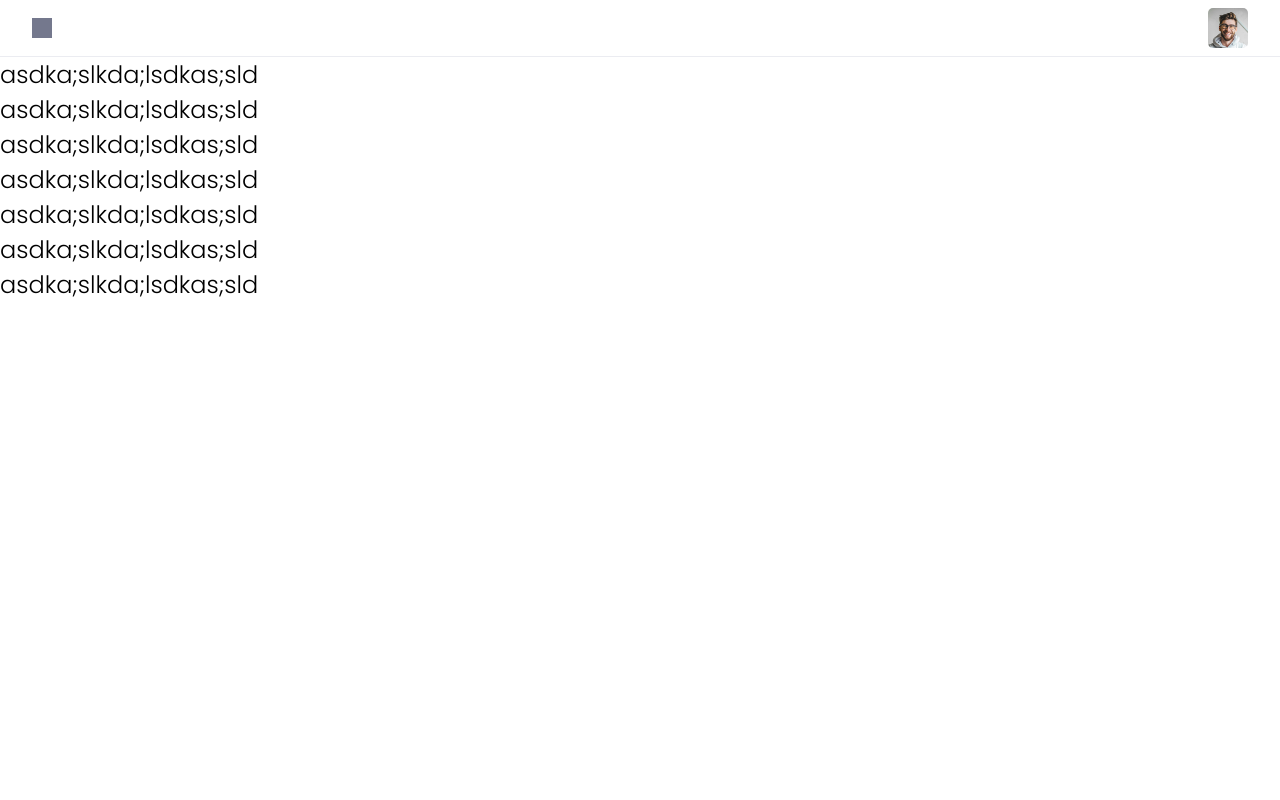
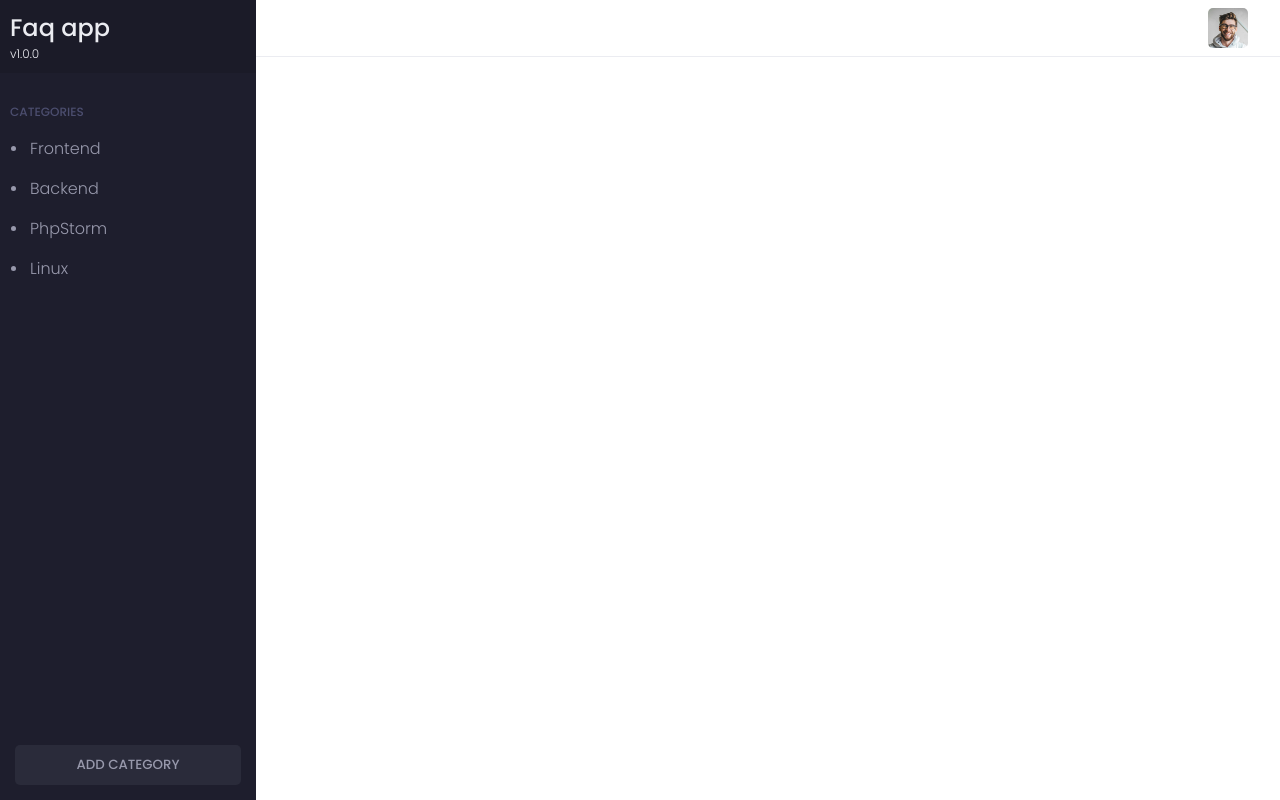
Before and after one commit to cenga93/faq-app, a Vue app in the folder client/: page / in a window 1280 px wide. Built offline with nearby package versions, Linux system fonts and the light colour scheme; grey boxes are pictures that could not be loaded.

Commit message:
Added drawer functionality and dummy content.

```diff
--- a/client/src/assets/scss/_vars.scss
+++ b/client/src/assets/scss/_vars.scss
@@ -11,3 +11,8 @@ $color-brand-7: #f8f8f8;
 $color-brand-8: #495057;
 $color-brand-9: #50cd89;
 $color-brand-10: #e8fff3;
+$color-brand-11: #1e1e2d;
+$color-brand-12: #1b1b28;
+$color-brand-13: #4c4e6f;
+$color-brand-14: #9899ac;
+$color-brand-15:#2a2b3a;
--- a/client/src/components/ui/Drawer.vue
+++ b/client/src/components/ui/Drawer.vue
@@ -1,11 +1,136 @@
 <template>
-     <h2>Drawer</h2>
+     <aside class="drawer drawer--active" :class="drawerIsActive && 'drawer--active'">
+          <div class="drawer__head">
+               <h2>Faq app</h2>
+               <p>v1.0.0</p>
+          </div>
+          <div class="drawer__body">
+               <p class="drawer__body__title">Categories</p>
+               <ul class="drawer__body__list">
+                    <li class="drawer__body__item">Frontend</li>
+                    <li class="drawer__body__item">Backend</li>
+                    <li class="drawer__body__item">PhpStorm</li>
+                    <li class="drawer__body__item">Linux</li>
+               </ul>
+          </div>
+          <div class="drawer__footer">
+               <button class="drawer__footer__button">Add category</button>
+          </div>
+     </aside>
 </template>
 
 <script>
+import { useStore } from 'vuex';
+import { computed } from 'vue';
+
 export default {
      name: 'Drawer',
+
+     setup() {
+          const store = useStore();
+
+          return {
+               drawerIsActive: computed(() => store.state.activeDrawer),
+          };
+     },
 };
 </script>
 
-<style scoped></style>
+<style scoped lang="scss">
+.drawer {
+     background-color: $color-brand-11;
+     position: fixed;
+     width: 256px;
+     top: 0;
+     left: 0;
+     bottom: 0;
+     transform: translateX(-100%);
+     transition: all 0.35s;
+     z-index: 1;
+
+     &--active {
+          transform: translateX(0);
+     }
+
+     &__head {
+          padding: 10px;
+          background-color: $color-brand-12;
+          color: $color-brand-2;
+
+          h2 {
+               font-weight: 500;
+          }
+
+          p {
+               font-size: 12px;
+          }
+     }
+
+     &__body {
+          &__title {
+               color: $color-brand-13;
+               padding: 30px 10px 10px;
+               text-transform: uppercase;
+               font-size: 12px;
+               font-weight: 500;
+          }
+
+          &__list {
+               padding: 0;
+          }
+
+          &__item {
+               position: relative;
+               color: $color-brand-14;
+               padding: 5px 30px 10px;
+               cursor: pointer;
+
+               &:after {
+                    content: '';
+                    position: absolute;
+                    top: 15px;
+                    left: 11px;
+                    width: 5px;
+                    height: 5px;
+                    background: $color-brand-14;
+                    border-radius: 10px;
+               }
+
+               &:hover {
+                    color: $color-brand-7;
+                    background: $color-brand-12;
+
+                    &:after {
+                         background: $color-brand-5;
+                    }
+               }
+          }
+     }
+
+     &__footer {
+          position: fixed;
+          left: 0;
+          right: 0;
+          bottom: 0;
+          padding: 15px;
+
+          &__button {
+               border-radius: 5px;
+               color: $color-brand-14;
+               font-weight: 500;
+               text-transform: uppercase;
+               border: none;
+               width: 100%;
+               padding: 10px 15px;
+               display: block;
+               background: $color-brand-15;
+               transition: all 0.3s;
+               cursor: pointer;
+
+               &:hover {
+                    color: #fff;
+               }
+          }
+     }
+}
+</style>
--- a/client/src/components/ui/Header.vue
+++ b/client/src/components/ui/Header.vue
@@ -1,7 +1,7 @@
 <template>
      <header class="header">
           <div class="header__contrainer">
-               <button class="header__toggler"></button>
+               <button class="header__toggler" @click="handleToggleClick"></button>
                <HeaderMenu />
           </div>
      </header>
@@ -9,10 +9,20 @@
 
 <script>
 import HeaderMenu from './HeaderMenu';
+import { useStore } from 'vuex';
 
 export default {
      name: 'Header',
      components: { HeaderMenu },
+     setup() {
+          const store = useStore();
+
+          const handleToggleClick = () => store.dispatch('openDrawer');
+
+          return {
+               handleToggleClick,
+          };
+     },
 };
 </script>
 
--- a/client/src/store/index.js
+++ b/client/src/store/index.js
@@ -1,8 +1,27 @@
 import { createStore } from 'vuex';
 
 export default createStore({
-     state: {},
-     mutations: {},
-     actions: {},
+     state: {
+          activeDrawer: false,
+          activeLayout: false,
+     },
+     mutations: {
+          openDrawer: (state) => {
+               state.activeDrawer = true;
+               state.activeLayout = true;
+          },
+          closeDrawer: (state) => {
+               state.activeDrawer = false;
+               state.activeLayout = false;
+          },
+     },
+     actions: {
+          openDrawer({ commit }) {
+               commit('openDrawer');
+          },
+          closeDrawer({ commit }) {
+               commit('closeDrawer');
+          },
+     },
      modules: {},
 });
--- a/client/src/views/Dashboard.vue
+++ b/client/src/views/Dashboard.vue
@@ -1,22 +1,45 @@
 <template>
      <Header />
 
-     <div class="test">
-          <h2>asdka;slkda;lsdkas;sld</h2>
-          <h2>asdka;slkda;lsdkas;sld</h2>
-          <h2>asdka;slkda;lsdkas;sld</h2>
-          <h2>asdka;slkda;lsdkas;sld</h2>
-          <h2>asdka;slkda;lsdkas;sld</h2>
-          <h2>asdka;slkda;lsdkas;sld</h2>
-          <h2>asdka;slkda;lsdkas;sld</h2>
-     </div>
+     <drawer />
+
+     <div class="overlay" :class="showLayout && 'overlay--show'" @click="handleNesto"></div>
 </template>
 
 <script>
-import { Header } from '@/components';
+import { Header, Drawer } from '@/components';
+import { useStore } from 'vuex';
+import { computed } from 'vue';
 
 export default {
      name: 'Home',
-     components: { Header },
+     components: { Header, Drawer },
+
+     setup() {
+          const store = useStore();
+
+          const handleNesto = () => store.dispatch('closeDrawer');
+
+          return {
+               handleNesto,
+               showLayout: computed(() => store.state.activeLayout),
+          };
+     },
 };
 </script>
+
+<style lang="scss" scoped>
+.overlay {
+     display: none;
+     position: fixed;
+     top: 0;
+     left: 0;
+     right: 0;
+     bottom: 0;
+     background-color: rgba(0, 0, 0, 0.32);
+
+     &--show {
+          display: block;
+     }
+}
+</style>
```
